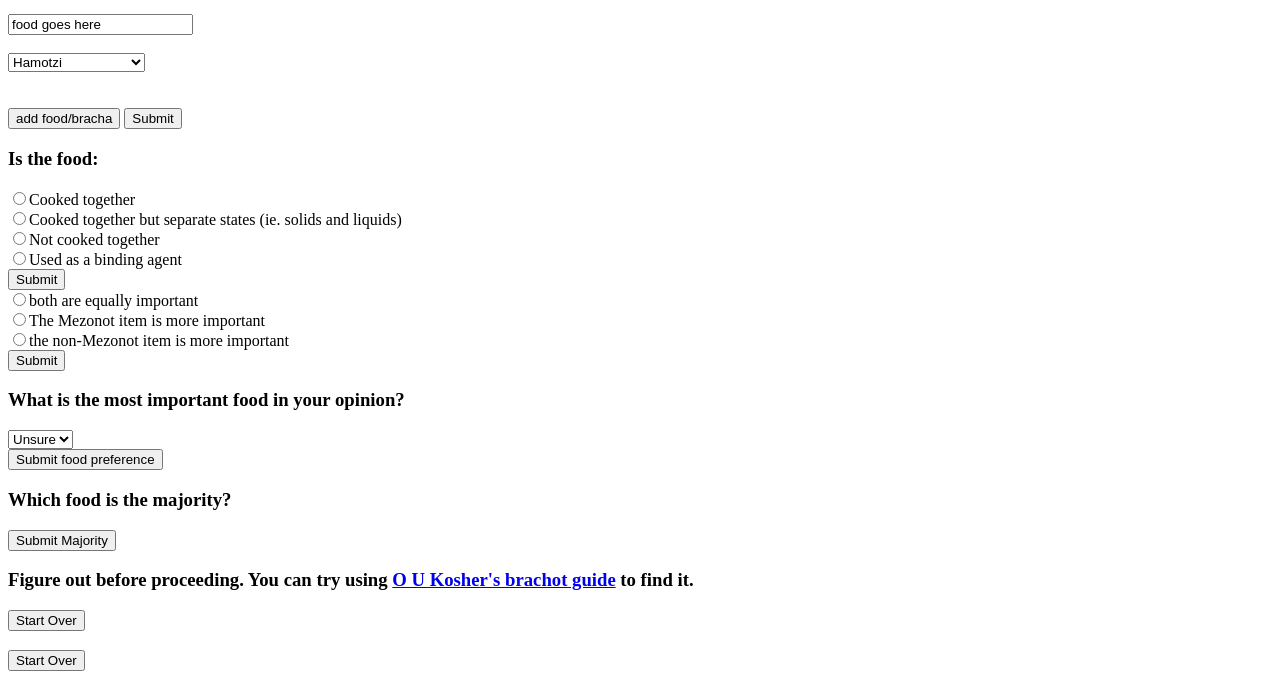
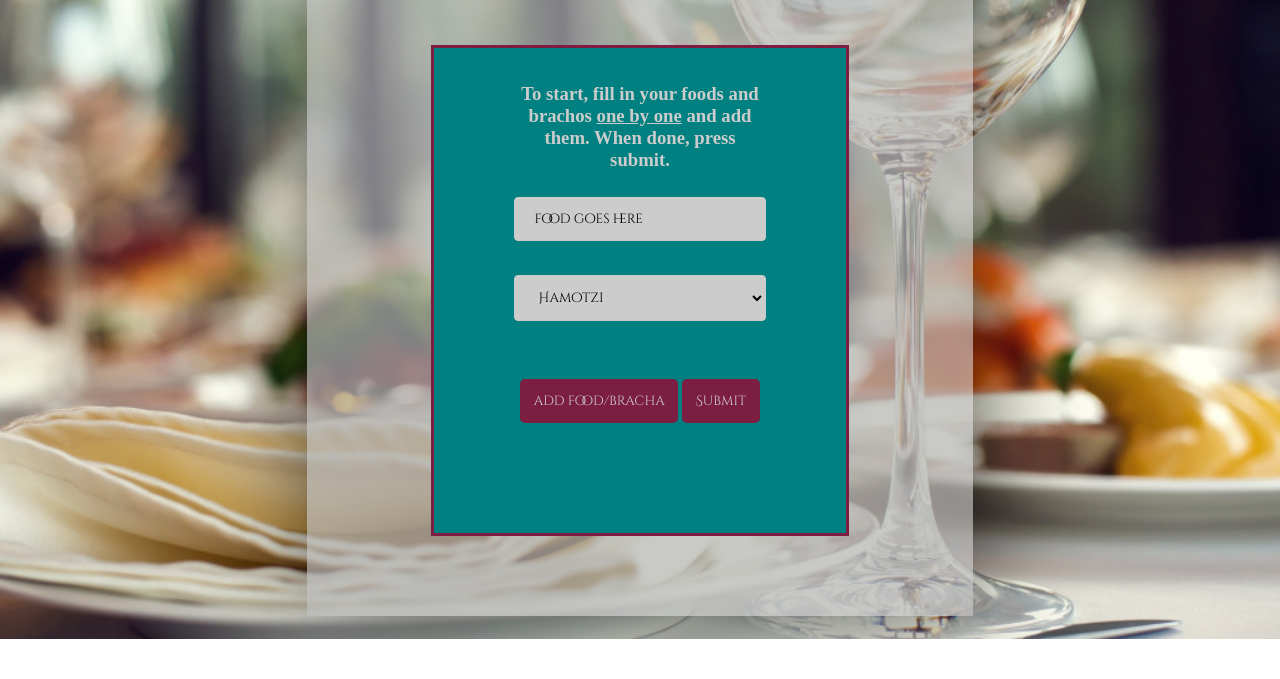
Before and after one commit to The-Pepper-Queen/Ikkar-Tafel, a plain HTML site: page IkkurTafel.html in a window 1280 px wide. Shown: the part 161-840 px from the top of the page. After the commit the page ends 800 px from the top, so only its background shows below. Drawn offline with nearby package versions, Linux system fonts and the light colour scheme; a web font is replaced by a local one.

Commit message:
Update IkkurTafel.html

```diff
--- a/IkkurTafel.html
+++ b/IkkurTafel.html
@@ -1,11 +1,12 @@
 <!DOCTYPE html>
 <html>
 <head>
-        <link rel="stylesheet" type="text/css" href="ikkur-tafel.css">
+
+        <link rel="stylesheet" type="text/css" href="ikkurTafelDesign.css">
         <link href="https://fonts.googleapis.com/css?family=Cinzel+Decorative|Fredericka+the+Great|Overlock|Thasadith" rel="stylesheet">
         <title>Ikkur or Tafel</title>
     <script src="https://ajax.googleapis.com/ajax/libs/jquery/3.3.1/jquery.min.js"></script>
-    <script src="Jquerytest.js"></script>
+    <script src="ITJquery.js"></script>
 </head>
 
 <body>
```
